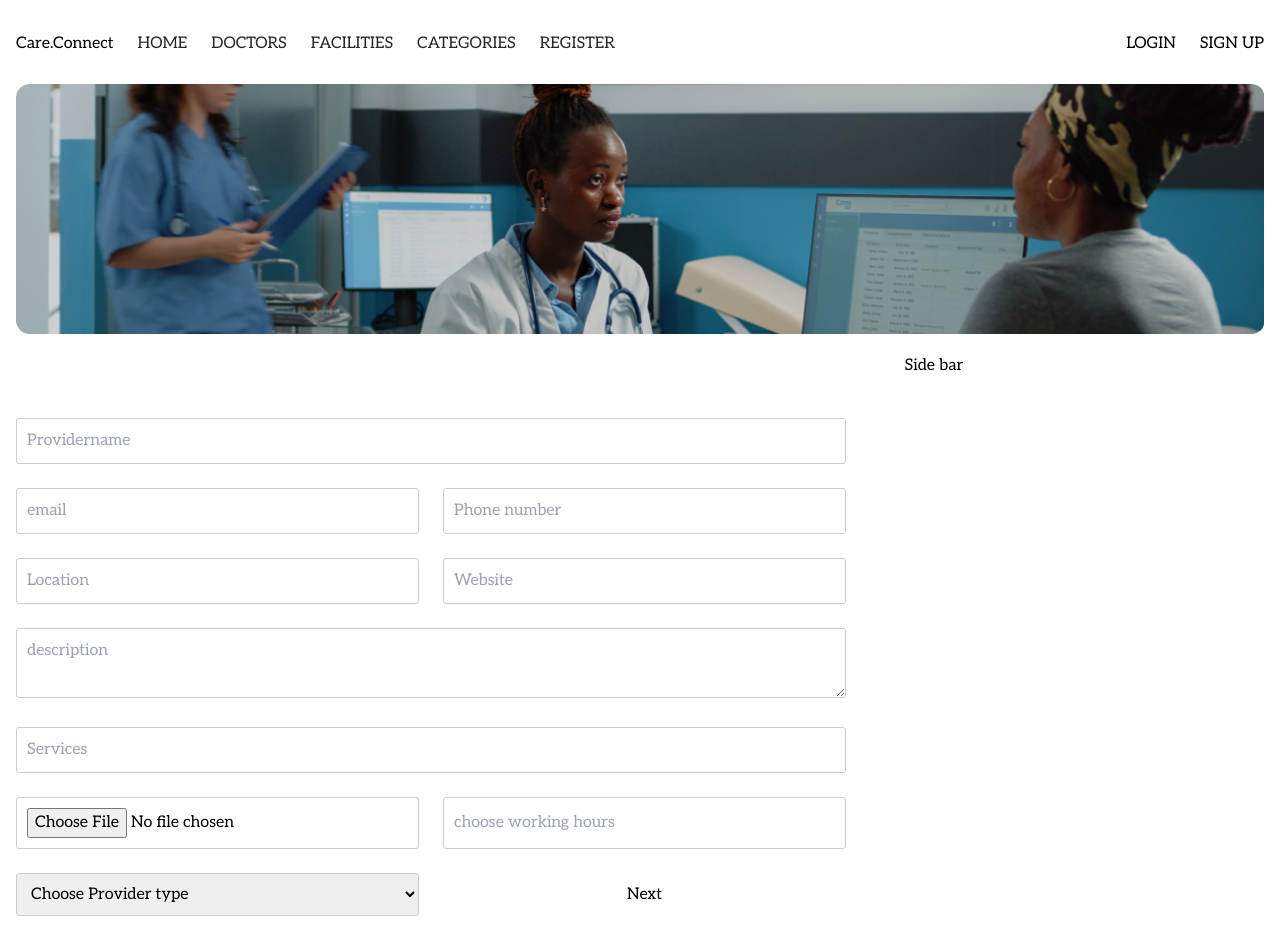
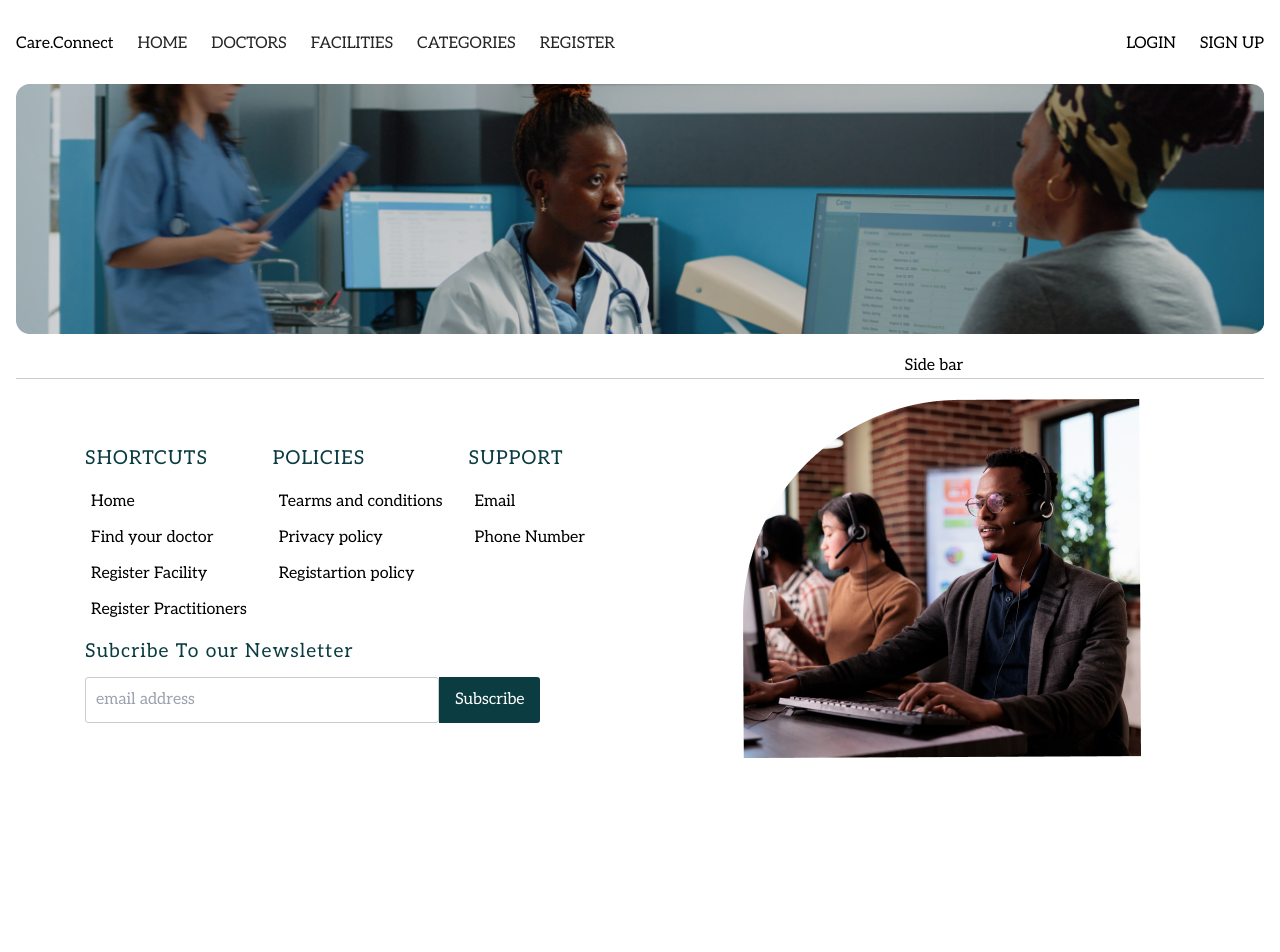
Before and after one commit to CARE-CONNECT-KENYA/care-connect-frontend, a Next.js app: page /Doctors in a window 1280 px wide. Shown: the top 952 px of the page. After the commit the page ends 800 px from the top, so only its background shows below. Built offline with nearby package versions, Linux system fonts and the light colour scheme.

Commit message:
Start the psot process with errors

```diff
--- a/app/Components/ProvidersCard.tsx
+++ b/app/Components/ProvidersCard.tsx
@@ -1,111 +1,81 @@
-'use client'
+"use client";
 
-import React, { useState } from 'react'
-import styles from '../Styles/RegistartionForm.module.css'
+import React, { useEffect, useState } from 'react';
+import styles from '../Styles/ProviderCard.module.css';
 
-function RegistrationForm() {
-  const [step, setStep] = useState(1);
-  const [providerType, setProviderType] = useState('');
-
-  const handleNext = () => {
-    if (providerType === 'Facility' && step === 1) {
-      setStep(2); // Skip to step 2 if provider type is Facility
-    } else if (providerType === 'Doctor' && step === 1) {
-      setStep(3); // Skip to step 3 if provider type is Doctor
-    } else {
-      setStep(step + 1);
-    }
+type Provider = {
+  bio: string;
+  created_at: string;
+  email: string;
+  location: string;
+  phonenumber: number;
+  providerID: number;
+  providerName: string;
+  services: string[];
 };
 
-  const handleBack = () => {
-    if (step > 1) {
-      setStep(step - 1);
-    }
-  };
+function ProvidersCard() {
+  const [providers, setProviders] = useState<Provider[]>([]);
 
-  const handleProviderTypeChange = (e) => {
-    setProviderType(e.target.value);
-  };
+  useEffect(() => {
+    const fetchProviders = async () => {
+      const token = localStorage.getItem('access_token');
 
-  const handleSubmit = (e) => {
-    e.preventDefault();
-    const token = localStorage.getItem('access_token');
       if (!token) {
         console.error('No access token found');
         return;
       }
-    // Handle form submission here
-    console.log('Form submitted');
+
+      try {
+        const response = await fetch('/care/allproviders', {
+          method: 'GET',
+          headers: {
+            'Content-Type': 'application/json',
+            'Authorization': `Bearer ${token}`
+          }
+        });
+
+        if (!response.ok) {
+          throw new Error('Failed to fetch providers');
+        }
+
+        const data = await response.json();
+        if (Array.isArray(data)) {
+          setProviders(data);
+        } else {
+          console.error('Invalid data structure:', data);
+        }
+      } catch (error) {
+        console.error('Error fetching providers:', error);
+      }
     };
+
+    fetchProviders();
+  }, []);
 
   return (
     <div>
-      {/* Provider form */}
-      {step === 1 && (
-        <div className={styles.ProviderDetails}>
-          <form className={styles.ProvidersForm}>
-            <input type='text' placeholder='Providername' />
-            <input type='text' placeholder='email' />
-            <input type='number' placeholder='Phone number' />
-            <input type='text' placeholder='Location' />
-            <input type='text' placeholder='Website' />
-            <textarea placeholder='description' />
-            <input type='text' placeholder='Services' />
-            <input type='file' placeholder='Upload profile image' />
-            <input list='datalist-hours' placeholder='choose working hours' />
-            <datalist id='datalist-hours'>
-              <option>MON-FRID 8:00AM - 5:00PM</option>
-              <option>MON-FRID 8:00AM - 5:00PM</option>
-            </datalist>
-            <select onChange={handleProviderTypeChange}>
-              <option value='' disabled selected hidden>Choose Provider type</option>
-              <option value='Facility'>Facility</option>
-              <option value='Doctor'>Doctor</option>
-            </select>
-            <button type='button' onClick={handleNext}>Next</button>
-          </form>
+      {providers.map((provider) => (
+        <div key={provider.providerID} className={styles.CardContainer}>
+          <div>
+            {/* Image and provider tag */}
+            <img src='/images/doctors.jpg' alt='provider card image' />
+            <h4>{/* Assuming there's a provider type or similar info */}</h4>
           </div>
-      )}
-
-      {/* Facility form */}
-      {step === 2 && providerType === 'Facility' && (
-        <div className={styles.FacilityDetails}>
-          <form className={styles.ProvidersForm} onSubmit={handleSubmit}>
-            <input type='text' placeholder='insurance' />
-            <input type='text' placeholder='specialties' />
-            <input type='file' placeholder='facility photos' />
-            <div className={styles.ButtonContainer}>
-              <button type='button' onClick={handleBack}>Back</button>
-              <button type='submit'>Submit</button>
+          <div className={styles.contentArea}>
+            {/* Provider details */}
+            <h1>{provider.providerName}</h1>
+            <p><span>Specialties:</span> {provider.services.join(' | ')}</p>
+            <p>Rating</p>
+            <p>{provider.bio}</p>
+            <div className={styles.callToAction}>
+              <button type='button'>Know More</button>
             </div>
-          </form>
           </div>
-      )}
-
-      {/* Doctor form */}
-      {step === 3 && providerType === 'Doctor' && (
-        <div className={styles.DoctorDetails}>
-          <form className={styles.ProvidersForm} onSubmit={handleSubmit}>
-            <input type='text' placeholder='Languages' />
-            <select>
-              <option value='' disabled selected hidden>Doctors Gender</option>
-              <option>Male</option>
-              <option>Female</option>
-              <option>Rather Not say</option>
-            </select>
-            <input type='text' placeholder='specialties' />
-            <input type='text' placeholder='conditions' />
-            <input type='text' placeholder='procedures' />
-            <input type='text' placeholder='insurance' />
-            <div className={styles.ButtonContainer}>
-              <button type='button' onClick={handleBack}>Back</button>
-              <button type='submit'>Submit</button>
         </div>
-          </form>
-        </div>
-      )}
+      ))}
     </div>
   );
 }
 
-export default RegistrationForm;
+export default ProvidersCard;
--- a/app/Components/RegistertrationForm.tsx
+++ b/app/Components/RegistertrationForm.tsx
@@ -1,11 +1,44 @@
 'use client'
 
-import React, { useState } from 'react'
+import React, { useState, ChangeEvent, FormEvent } from 'react'
+import axios from 'axios'
 import styles from '../Styles/RegistartionForm.module.css'
 
-function RegistrationForm() {
-  const [step, setStep] = useState(1);
-  const [providerType, setProviderType] = useState('');
+interface ProviderData {
+  providerName: string;
+  email: string;
+  phoneNumber: string;
+  location: string;
+  website: string;
+  description: string;
+  services: string;
+  profileImage: File | null;
+  workingHours: string;
+  providerType: string;
+  userId: string;
+}
+
+interface FacilityData {
+  providerId: string;
+  insurance: string;
+  specialties: string;
+  facilityPhotos: File | null;
+}
+
+interface DoctorData {
+  providerId: string;
+  languages: string;
+  gender: string;
+  specialties: string;
+  conditions: string;
+  procedures: string;
+  insurance: string;
+}
+
+const RegistrationForm: React.FC = () => {
+  const [step, setStep] = useState<number>(1);
+  const [providerType, setProviderType] = useState<string>('');
+  const [providerId, setProviderId] = useState<string | null>(null);
 
   const handleNext = () => {
     if (providerType === 'Facility' && step === 1) {
@@ -23,14 +56,82 @@ function RegistrationForm() {
     }
   };
 
-  const handleProviderTypeChange = (e) => {
+  const handleProviderTypeChange = (e: ChangeEvent<HTMLSelectElement>) => {
     setProviderType(e.target.value);
   };
 
-  const handleSubmit = (e) => {
+  const handleSubmit = async (e: FormEvent<HTMLFormElement>) => {
     e.preventDefault();
-    // Handle form submission here
-    console.log('Form submitted');
+    const token = localStorage.getItem('access_token');
+    if (!token) {
+      console.error('No access token found');
+      return;
+    }
+
+    try {
+      const userId = JSON.parse(atob(token.split('.')[1])).user_id; // Assuming JWT token structure
+      const headers = { Authorization: `Bearer ${token}` };
+
+      if (step === 1) {
+        const providerData: ProviderData = {
+          providerName: (e.currentTarget.elements.namedItem('providerName') as HTMLInputElement).value,
+          email: (e.currentTarget.elements.namedItem('email') as HTMLInputElement).value,
+          phoneNumber: (e.currentTarget.elements.namedItem('phoneNumber') as HTMLInputElement).value,
+          location: (e.currentTarget.elements.namedItem('location') as HTMLInputElement).value,
+          website: (e.currentTarget.elements.namedItem('website') as HTMLInputElement).value,
+          description: (e.currentTarget.elements.namedItem('description') as HTMLTextAreaElement).value,
+          services: (e.currentTarget.elements.namedItem('services') as HTMLInputElement).value,
+          profileImage: (e.currentTarget.elements.namedItem('profileImage') as HTMLInputElement).files?.[0] || null,
+          workingHours: (e.currentTarget.elements.namedItem('workingHours') as HTMLInputElement).value,
+          providerType,
+          userId
+        };
+
+        const formData = new FormData();
+        for (let key in providerData) {
+          formData.append(key, (providerData as any)[key]);
+        }
+
+        const response = await axios.post('/care/newprovider', formData, { headers });
+        setProviderId(response.data.id);
+        handleNext();
+      } else if (step === 2 && providerType === 'Facility') {
+        const facilityData: FacilityData = {
+          providerId: providerId!,
+          insurance: (e.currentTarget.elements.namedItem('insurance') as HTMLInputElement).value,
+          specialties: (e.currentTarget.elements.namedItem('specialties') as HTMLInputElement).value,
+          facilityPhotos: (e.currentTarget.elements.namedItem('facilityPhotos') as HTMLInputElement).files?.[0] || null
+        };
+
+        const formData = new FormData();
+        for (let key in facilityData) {
+          formData.append(key, (facilityData as any)[key]);
+        }
+
+        await axios.post('/care/newfacility', formData, { headers });
+        console.log('Facility registered successfully');
+      } else if (step === 3 && providerType === 'Doctor') {
+        const doctorData: DoctorData = {
+          providerId: providerId!,
+          languages: (e.currentTarget.elements.namedItem('languages') as HTMLInputElement).value,
+          gender: (e.currentTarget.elements.namedItem('gender') as HTMLSelectElement).value,
+          specialties: (e.currentTarget.elements.namedItem('specialties') as HTMLInputElement).value,
+          conditions: (e.currentTarget.elements.namedItem('conditions') as HTMLInputElement).value,
+          procedures: (e.currentTarget.elements.namedItem('procedures') as HTMLInputElement).value,
+          insurance: (e.currentTarget.elements.namedItem('insurance') as HTMLInputElement).value
+        };
+
+        const formData = new FormData();
+        for (let key in doctorData) {
+          formData.append(key, (doctorData as any)[key]);
+        }
+
+        await axios.post('/care/newdoctor', formData, { headers });
+        console.log('Doctor registered successfully');
+      }
+    } catch (error) {
+      console.error('Error submitting form:', error);
+    }
   };
 
   return (
@@ -38,26 +139,27 @@ function RegistrationForm() {
       {/* Provider form */}
       {step === 1 && (
         <div className={styles.ProviderDetails}>
-          <form className={styles.ProvidersForm}>
-            <input type='text' placeholder='Providername' />
-            <input type='text' placeholder='email' />
-            <input type='number' placeholder='Phone number' />
-            <input type='text' placeholder='Location' />
-            <input type='text' placeholder='Website' />
-            <textarea placeholder='description' />
-            <input type='text' placeholder='Services' />
-            <input type='file' placeholder='Upload profile image' />
-            <input list='datalist-hours' placeholder='choose working hours' />
+          <form className={styles.ProvidersForm} onSubmit={handleSubmit}>
+            <input name='providerName' type='text' placeholder='Providername' />
+            <input name='email' type='text' placeholder='email' />
+            <input name='phoneNumber' type='number' placeholder='Phone number' />
+            <input name='location' type='text' placeholder='Location' />
+            <input name='website' type='text' placeholder='Website' />
+            <textarea name='description' placeholder='description' />
+            <input name='services' type='text' placeholder='Services' />
+            <input name='profileImage' type='file' placeholder='Upload profile image' />
+            <input name='workingHours' list='datalist-hours' placeholder='choose working hours' />
             <datalist id='datalist-hours'>
               <option>MON-FRID 8:00AM - 5:00PM</option>
               <option>MON-FRID 8:00AM - 5:00PM</option>
             </datalist>
-            <select onChange={handleProviderTypeChange}>
+            <select name='providerType' onChange={handleProviderTypeChange}>
               <option value='' disabled selected hidden>Choose Provider type</option>
               <option value='Facility'>Facility</option>
               <option value='Doctor'>Doctor</option>
             </select>
             <button type='button' onClick={handleNext}>Next</button>
+            <button type='submit' hidden></button> {/* Hidden submit button to allow form submission */}
           </form>
         </div>
       )}
@@ -66,9 +168,9 @@ function RegistrationForm() {
       {step === 2 && providerType === 'Facility' && (
         <div className={styles.FacilityDetails}>
           <form className={styles.ProvidersForm} onSubmit={handleSubmit}>
-            <input type='text' placeholder='insurance' />
-            <input type='text' placeholder='specialties' />
-            <input type='file' placeholder='facility photos' />
+            <input name='insurance' type='text' placeholder='insurance' />
+            <input name='specialties' type='text' placeholder='specialties' />
+            <input name='facilityPhotos' type='file' placeholder='facility photos' />
             <div className={styles.ButtonContainer}>
               <button type='button' onClick={handleBack}>Back</button>
               <button type='submit'>Submit</button>
@@ -81,17 +183,17 @@ function RegistrationForm() {
       {step === 3 && providerType === 'Doctor' && (
         <div className={styles.DoctorDetails}>
           <form className={styles.ProvidersForm} onSubmit={handleSubmit}>
-            <input type='text' placeholder='Languages' />
-            <select>
+            <input name='languages' type='text' placeholder='Languages' />
+            <select name='gender'>
               <option value='' disabled selected hidden>Doctors Gender</option>
-              <option>Male</option>
-              <option>Female</option>
-              <option>Rather Not say</option>
+              <option value='Male'>Male</option>
+              <option value='Female'>Female</option>
+              <option value='Rather Not say'>Rather Not say</option>
             </select>
-            <input type='text' placeholder='specialties' />
-            <input type='text' placeholder='conditions' />
-            <input type='text' placeholder='procedures' />
-            <input type='text' placeholder='insurance' />
+            <input name='specialties' type='text' placeholder='specialties' />
+            <input name='conditions' type='text' placeholder='conditions' />
+            <input name='procedures' type='text' placeholder='procedures' />
+            <input name='insurance' type='text' placeholder='insurance' />
             <div className={styles.ButtonContainer}>
               <button type='button' onClick={handleBack}>Back</button>
               <button type='submit'>Submit</button>
```
Lines whose indentation alone changed are shown as unchanged.
